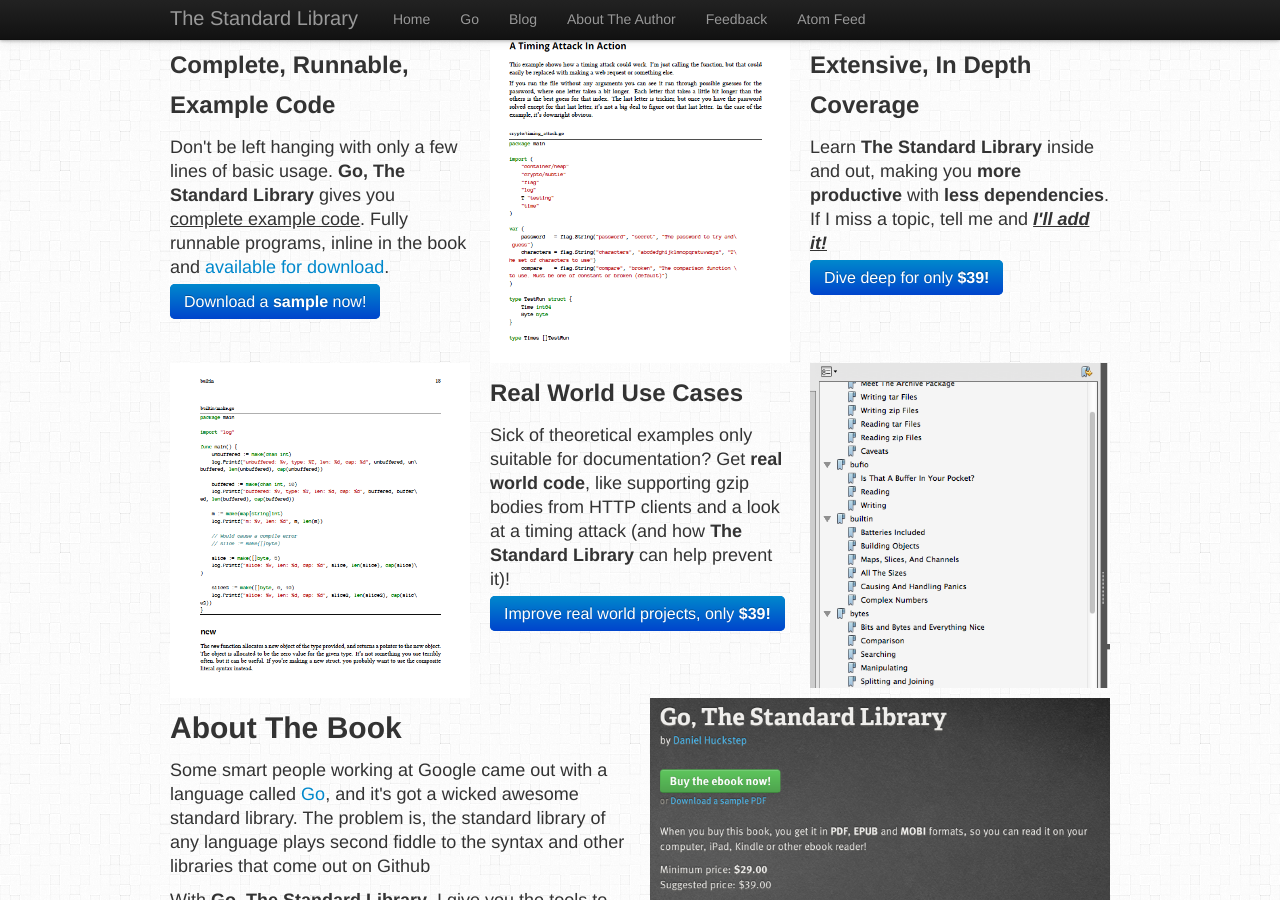
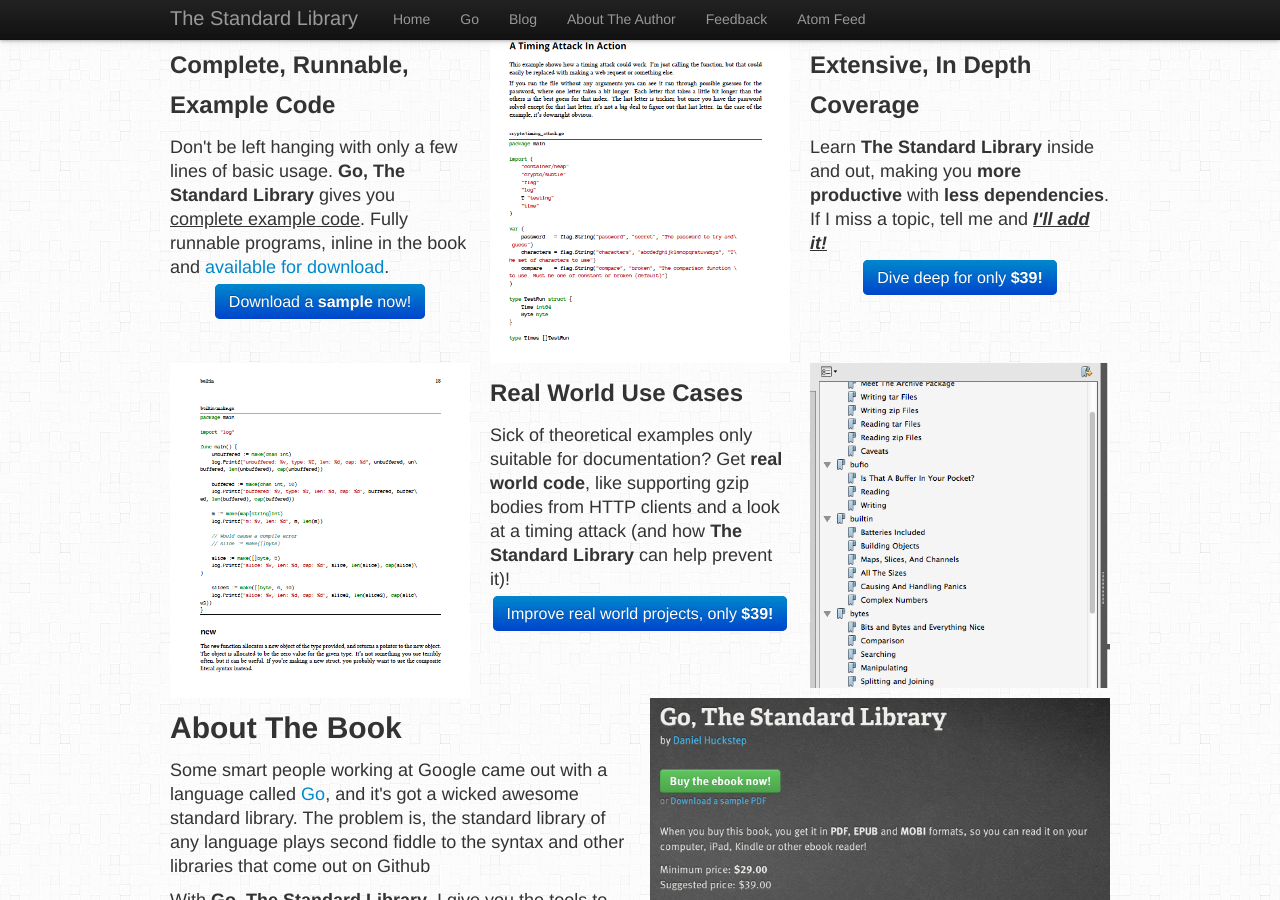
Before and after one commit to darkhelmet/thestdlib.com, a Jekyll site: the page built from go.html, in a window 1280 px wide and 900 px high, scrolled down 483 px. Built offline with Jekyll 4.4.1, drawn with Linux system fonts in a browser that asks for light colours; comment, search, counter and statistics services are not loaded.

Commit message:
Center those buttons

```diff
--- a/go.html
+++ b/go.html
@@ -25,7 +25,7 @@
         <p>
             Don't be left hanging with only a few lines of basic usage. <b>{{ site.go.title }}</b> gives you <u>complete example code</u>. Fully runnable programs, inline in the book and <a href="{{ site.go.code }}">available for download</a>.
         </p>
-        <p>
+        <p style="text-align: center">
             <a class="btn-large btn-primary" href="{{ site.go.sample }}">Download a <b>sample</b> now!</a>
         </p>
     </div>
@@ -37,7 +37,7 @@
         <p>
             Learn <b>{{ site.title }}</b> inside and out, making you <b>more productive</b> with <b>less dependencies</b>. If I miss a topic, tell me and <i><b><u>I'll add it!</u></b></i>
         </p>
-        <p>
+        <p style="text-align: center">
             <a class="btn-large btn-primary" href="{{ site.go.leanpub }}">Dive deep for only <b>${{ site.go.price }}!</b></a>
         </p>
     </div>
@@ -52,7 +52,7 @@
         <p>
             Sick of theoretical examples only suitable for documentation? Get <b>real world code</b>, like supporting gzip bodies from HTTP clients and a look at a timing attack (and how <b>{{ site.title }}</b> can help prevent it)!
         </p>
-        <p>
+        <p style="text-align: center">
             <a class="btn-large btn-primary" href="{{ site.go.leanpub }}">Improve real world projects, only <b>${{ site.go.price }}!</b></a>
         </p>
     </div>
```
